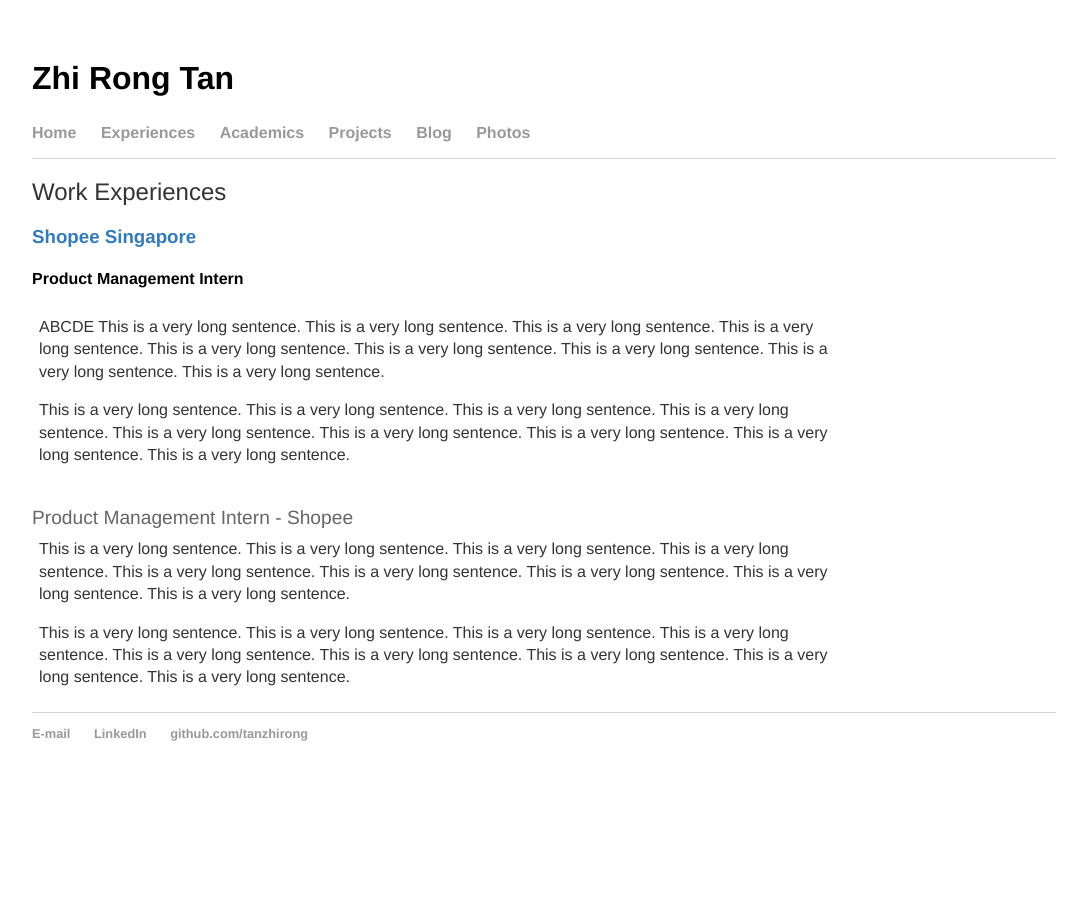
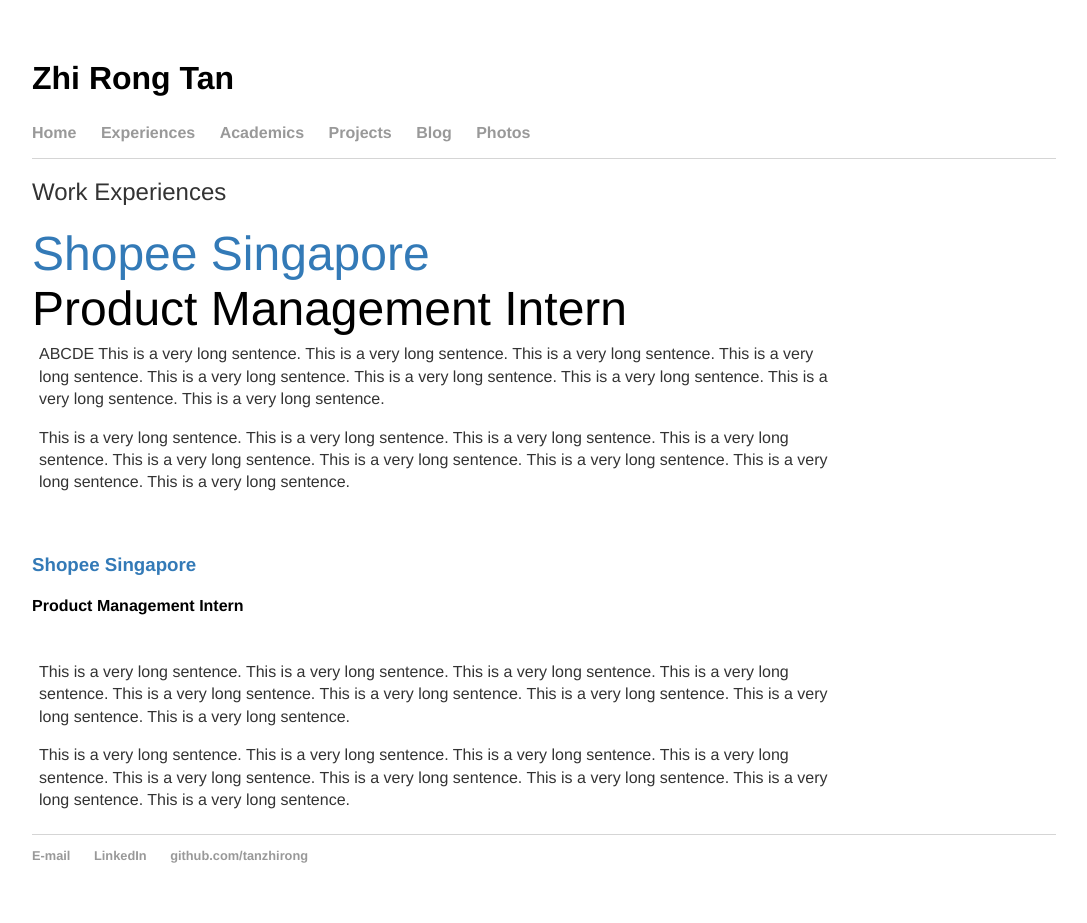
Before and after one commit to tanzhirong/tanzhirong.github.io, a Jekyll site: the page built from exp/index.html, in a window 1280 px wide. Shown: the whole page, without its empty margins (96-1183 px from the left). Built offline with Jekyll 4.4.1, drawn with Linux system fonts in a browser that asks for light colours; before the commit the page ends 900 px from its top, so only the background shows below that.

Commit message:
Update index.html

```diff
--- a/exp/index.html
+++ b/exp/index.html
@@ -7,8 +7,8 @@
 
 <table>
     <tr>
-        <h3><a href="http://shopee.com/" target="_blank">Shopee Singapore</a></h3>
-        <h4>Product Management Intern</a></h4>
+        <font size="15"><a href="http://shopee.com/" target="_blank">Shopee Singapore</a></font> <br>
+        <font size="12">Product Management Intern</font>
     <td width="80%">
       <p>ABCDE This is a very long sentence. This is a very long sentence. This is a very long sentence. This is a very long sentence. This is a very long sentence. This is a very long sentence. This is a very long sentence. This is a very long sentence. This is a very long sentence. </p>
       <p>This is a very long sentence. This is a very long sentence. This is a very long sentence. This is a very long sentence. This is a very long sentence. This is a very long sentence. This is a very long sentence. This is a very long sentence. This is a very long sentence. </p>
@@ -17,8 +17,11 @@
   </tr>
 </table>
 <br>
-<div class="project_title">Product Management Intern - Shopee</div>
+
 <table>
+    <tr>
+        <h3><a href="http://shopee.com/" target="_blank">Shopee Singapore</a></h3>
+        <h4>Product Management Intern</a></h4> <br>
     <td width="80%">
       <p>This is a very long sentence. This is a very long sentence. This is a very long sentence. This is a very long sentence. This is a very long sentence. This is a very long sentence. This is a very long sentence. This is a very long sentence. This is a very long sentence. </p>
       <p>This is a very long sentence. This is a very long sentence. This is a very long sentence. This is a very long sentence. This is a very long sentence. This is a very long sentence. This is a very long sentence. This is a very long sentence. This is a very long sentence. </p>
```
